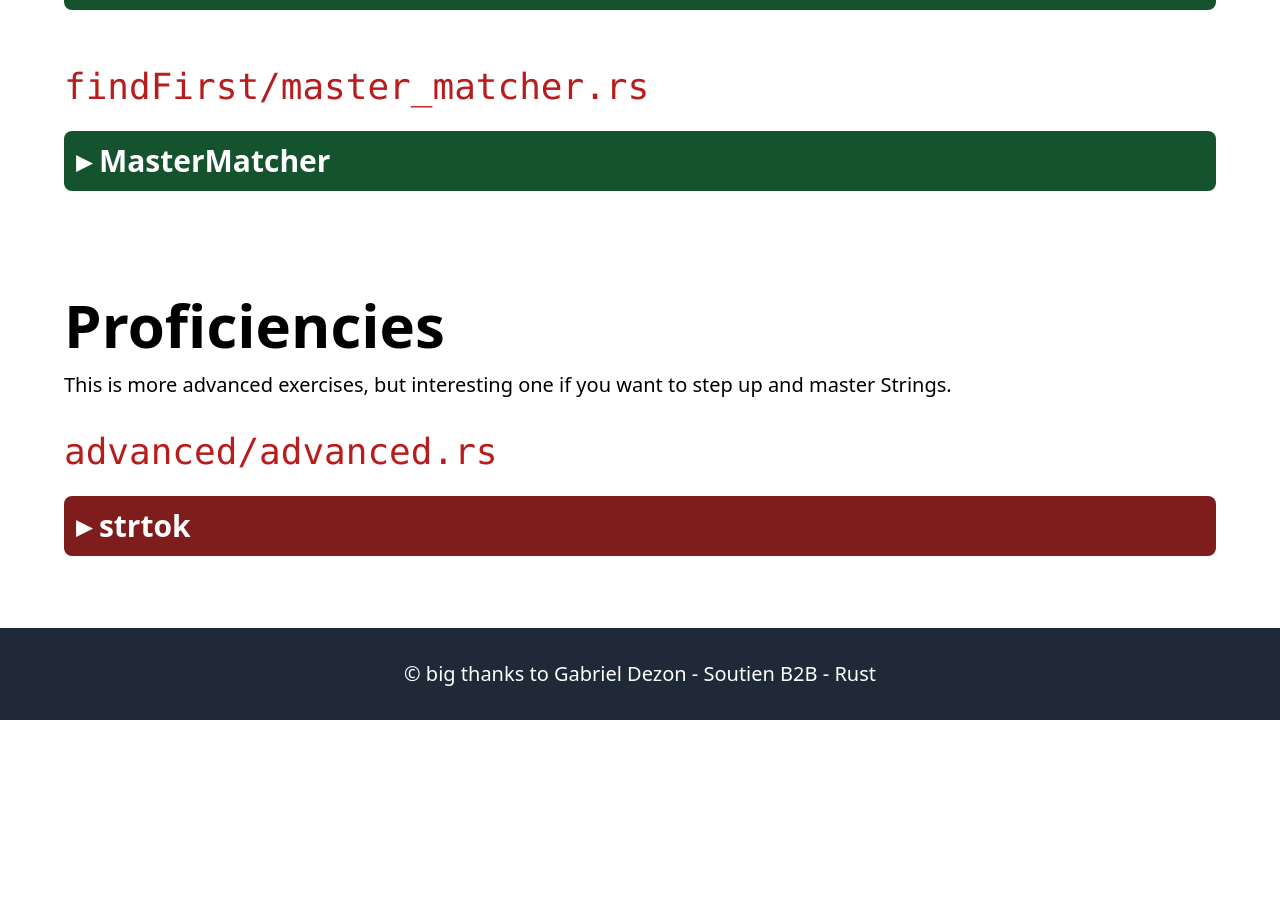
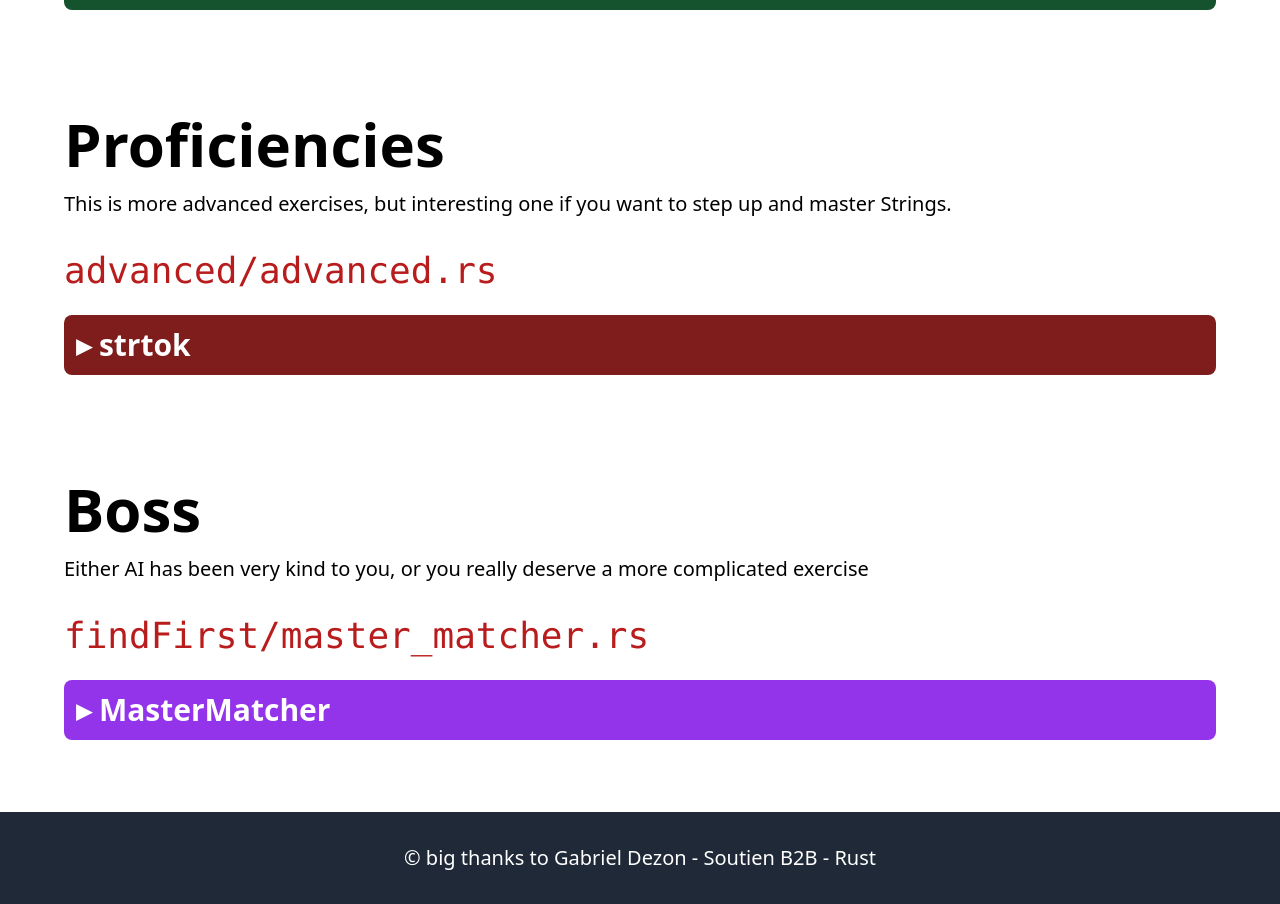
Before and after one commit to Gaspardcode/EPIRS-help, a React (Vite) app: page / in a window 1280 px wide. Shown: the part 1714-2618 px from the top of the page. Before the commit the page ends 2434 px from the top, so only its background shows below. Built offline with nearby package versions, Linux system fonts and the light colour scheme.

Commit message:
refactor(fnmatch): moved to section boss bc hard exercise i think

```diff
--- a/src/components/Toggle.jsx
+++ b/src/components/Toggle.jsx
@@ -5,6 +5,7 @@ const colors = {
     'fundamentals': 'bg-green-900',
     'proficiencies': 'bg-red-900',
     'correction': 'bg-purple-900',
+    'boss': 'bg-purple-600',
 }
 
 function Toggle({title, color, children}) {
--- /dev/null
+++ b/src/subject/BossSection.jsx
@@ -0,0 +1,87 @@
+import {React} from "react";
+import Code from "../components/Code.jsx";
+import Toggle from "../components/Toggle.jsx";
+import P from "../components/P.jsx";
+import { PrototypeMessage } from "../components/HighlightedMessage.jsx";
+import CodeBlock from "../components/CodeBlock.jsx";
+
+function BossSection() {
+    return (
+        <>
+            <section className="w-full px-16 py-8">
+                <h2 className="text-6xl font-bold pb-4">Boss</h2>
+                <P>Either AI has been very kind to you, or you really deserve a more complicated exercise</P>
+                <div className="my-4" />
+                <MasterMatcher />
+            </section>
+        </>
+    );
+}
+
+
+function MasterMatcher() {
+    return (
+        <section className="w-full py-4">
+            {/* Title */}
+            <h3 className="text-4xl text-purple-600">
+                <Code>findFirst/master_matcher.rs</Code>
+            </h3>
+
+            {/* Toggle Component */}
+            <Toggle title="MasterMatcher" color="boss">
+                {/* Description */}
+                <P>
+                    Congratulations on making it this far! At this point, we assume
+                    you've mastered string handling in Rust. Now, it's time for the
+                    final challenge—proving your worth against the <Code>master_matcher()</Code> function.
+                </P>
+
+                <P>
+                    This function is a **string matcher**, originally implemented in
+                    **C** (you can check it out with <Code>man fnmatch</Code>). Your
+                    task is to implement a simplified version in Rust. It will compare
+                    a given **pattern** with an **input string** using specific matching
+                    rules.
+                </P>
+
+                {/* Explanation of special characters */}
+                <P>
+                    Here are the three special matching rules you'll need to handle:
+                </P>
+                <ul className="list-disc list-inside pl-4">
+                    <li>
+                        <Code>?</Code> → Matches **any single character**.
+                        <br />
+                        Example: <Code>"hello.?"</Code> matches <Code>"hello.c"</Code>.
+                    </li>
+                    <li>
+                        <Code>*</Code> → Matches **any sequence of characters** (including none).
+                        <br />
+                        Example: <Code>"hell*"</Code> matches <Code>"hello.c"</Code>, <Code>"hello"</Code>, and <Code>"hell"</Code>.
+                    </li>
+                    <li>
+                        <Code>\</Code> → **Escapes** special characters (`?` and `*`).
+                        <br />
+                        Example: <Code>"hello\*"</Code> only matches <Code>"hello*"</Code> (literally).
+                    </li>
+                </ul>
+
+                <P>
+                    It might seem daunting at first, but trust me, **it's doable**!
+                    Mastering this function will give you a strong foundation for
+                    future Rust challenges.
+                </P>
+
+                <P>Here’s the function signature you'll be implementing:</P>
+                <PrototypeMessage>
+                    <CodeBlock language="rust">
+                        {`pub fn master_matcher(pattern: &str, string: &str) -> bool {
+    unimplemented!();
+}`}
+                    </CodeBlock>
+                </PrototypeMessage>
+            </Toggle>
+        </section>
+    );
+}
+export default BossSection;
--- a/src/subject/FundamentalsSection.jsx
+++ b/src/subject/FundamentalsSection.jsx
@@ -14,7 +14,6 @@ function FundamentalsSection() {
                 <CountVowels />
                 <Preproc />
                 <FindFirst />
-                <MasterMatcher />
             </section>
         </>
     );
@@ -151,70 +150,4 @@ function FindFirst() {
     );
 }
 
-function MasterMatcher() {
-    return (
-        <section className="w-full py-4">
-            {/* Title */}
-            <h3 className="text-4xl text-red-500">
-                <Code>findFirst/master_matcher.rs</Code>
-            </h3>
-
-            {/* Toggle Component */}
-            <Toggle title="MasterMatcher" color="fundamentals">
-                {/* Description */}
-                <P>
-                    Congratulations on making it this far! At this point, we assume
-                    you've mastered string handling in Rust. Now, it's time for the
-                    final challenge—proving your worth against the <Code>master_matcher()</Code> function.
-                </P>
-
-                <P>
-                    This function is a **string matcher**, originally implemented in
-                    **C** (you can check it out with <Code>man fnmatch</Code>). Your
-                    task is to implement a simplified version in Rust. It will compare
-                    a given **pattern** with an **input string** using specific matching
-                    rules.
-                </P>
-
-                {/* Explanation of special characters */}
-                <P>
-                    Here are the three special matching rules you'll need to handle:
-                </P>
-                <ul className="list-disc list-inside pl-4">
-                    <li>
-                        <Code>?</Code> → Matches **any single character**.
-                        <br />
-                        Example: <Code>"hello.?"</Code> matches <Code>"hello.c"</Code>.
-                    </li>
-                    <li>
-                        <Code>*</Code> → Matches **any sequence of characters** (including none).
-                        <br />
-                        Example: <Code>"hell*"</Code> matches <Code>"hello.c"</Code>, <Code>"hello"</Code>, and <Code>"hell"</Code>.
-                    </li>
-                    <li>
-                        <Code>\</Code> → **Escapes** special characters (`?` and `*`).
-                        <br />
-                        Example: <Code>"hello\*"</Code> only matches <Code>"hello*"</Code> (literally).
-                    </li>
-                </ul>
-
-                <P>
-                    It might seem daunting at first, but trust me, **it's doable**!
-                    Mastering this function will give you a strong foundation for
-                    future Rust challenges.
-                </P>
-
-                <P>Here’s the function signature you'll be implementing:</P>
-                <PrototypeMessage>
-                    <CodeBlock language="rust">
-                        {`pub fn master_matcher(pattern: &str, string: &str) -> bool {
-    unimplemented!();
-}`}
-                    </CodeBlock>
-                </PrototypeMessage>
-            </Toggle>
-        </section>
-    );
-}
-
 export default FundamentalsSection;
--- a/src/subject/SubjectPage.jsx
+++ b/src/subject/SubjectPage.jsx
@@ -5,6 +5,7 @@ import IntroductionSection from "./IntroductionSection";
 import SubjectNav from "../components/SubjectNav.jsx";
 import FundamentalsSection from "./FundamentalsSection.jsx";
 import ProficienciesSection from "./ProficienciesSection.jsx";
+import BossSection from "./BossSection.jsx";
 
 const Redirect = () => { window.location.href = '/error'; return null; }
 function SubjectPage() {
@@ -16,6 +17,7 @@ function SubjectPage() {
             <IntroductionSection/>
             <FundamentalsSection/>
             <ProficienciesSection/>
+            <BossSection/>
         </>
     )
 }
```
